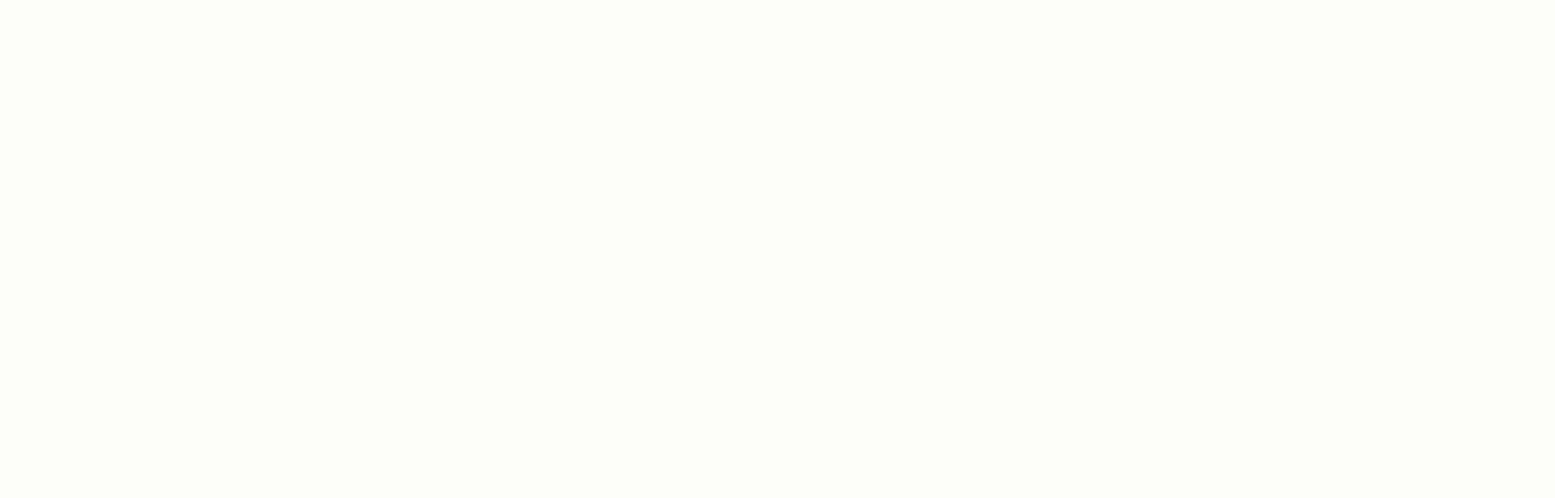
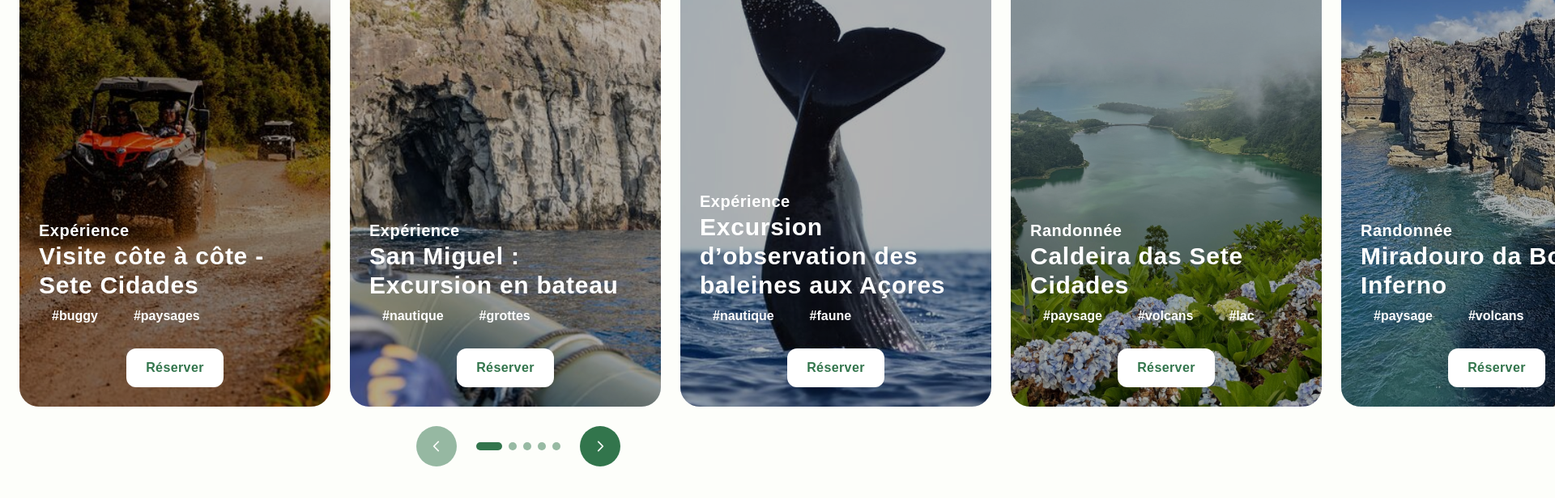
Before and after one commit to G-Theo18/TP1-TailwindCSS, a React (Vite) app: page / in a window 1280 px wide. Shown: the part 1398-2014 px from the top of the page at 81% size, 1920 px wide, since content can reach past the window. Before the commit the page ends 1096 px from the top, so only its background shows below. Built offline with nearby package versions, Linux system fonts and the light colour scheme; a web font is replaced by a local one.

Commit message:
Section Activités

```diff
--- a/package.json
+++ b/package.json
@@ -12,6 +12,8 @@
   "dependencies": {
     "@phosphor-icons/react": "^2.1.10",
     "@tailwindcss/vite": "^4.3.3",
+    "embla-carousel": "^8.6.0",
+    "embla-carousel-react": "^8.6.0",
     "react": "^19.1.1",
     "react-dom": "^19.1.1",
     "tailwind-variants": "^3.3.1",
--- a/src/App.tsx
+++ b/src/App.tsx
@@ -1,6 +1,7 @@
 import Menu from "./components/sections/menu";
 import Hero from "./components/sections/hero";
 import Benefits from "./components/sections/benefits";
+import Tours from "./components/sections/tours";
 
 export function App() {
   return (
@@ -12,7 +13,7 @@ export function App() {
 
       <main className="container mx-auto px-6">
         <Benefits />
-        {/* <Tours /> */}
+        <Tours />
         {/* <Hotels /> */}
         {/* <Blog /> */}
       </main>
--- a/src/components/button.tsx
+++ b/src/components/button.tsx
@@ -10,6 +10,7 @@ const button = tv({
       secondary: "bg-secondary text-white",
       tertiary: "bg-tertiary text-white",
       whitegreen: "bg-white text-green",
+      green: "bg-green text-white",
     },
 
     size: {
@@ -18,7 +19,7 @@ const button = tv({
     },
 
     shape: {
-      pill: "rounded-full",
+      pill: "rounded-full!",
       rounded: "",
     },
   },
--- /dev/null
+++ b/src/components/carrousel.tsx
@@ -0,0 +1,101 @@
+import type { EmblaCarouselType } from "embla-carousel";
+import useEmblaCarousel from "embla-carousel-react";
+import { useState, useCallback, useEffect, type ReactElement } from "react";
+import { CaretLeftIcon, CaretRightIcon } from "@phosphor-icons/react";
+import Button from "./button";
+
+type Props<T> = {
+    items: T[]
+    render: (item: T) => ReactElement<"li">;
+    classname?: string;
+}
+
+export function Carrousel<T>(props: Props<T>) {
+    // Initialisation du hook Embla
+    const [emblaRef, emblaApi] = useEmblaCarousel({
+        align: 'start',
+        skipSnaps: false,
+        dragFree: false, // snap automatique sur les éléments
+    });
+
+    const [selectedIndex, setSelectedIndex] = useState<number>(0);
+    const [scrollSnaps, setScrollSnaps] = useState<number[]>([]);
+    const [canScrollPrev, setCanScrollPrev] = useState<boolean>(false);
+    const [canScrollNext, setCanScrollNext] = useState<boolean>(false);
+
+    // Actions de navigation avec typage de l'index
+    const scrollPrev = useCallback(() => emblaApi?.scrollPrev(), [emblaApi]);
+    const scrollNext = useCallback(() => emblaApi?.scrollNext(), [emblaApi]);
+    const scrollTo = useCallback((index: number) => emblaApi?.scrollTo(index), [emblaApi]);
+
+    // Synchronisation de l'état (avec EmblaCarouselType)
+    const onSelect = useCallback((api: EmblaCarouselType) => {
+        setSelectedIndex(api.selectedScrollSnap());
+        setCanScrollPrev(api.canScrollPrev());
+        setCanScrollNext(api.canScrollNext());
+    }, []);
+
+    useEffect(() => {
+        if (!emblaApi) return;
+
+        emblaApi.reInit();
+        // oxlint-disable-next-line react/set-state-in-effect
+        setScrollSnaps(emblaApi.scrollSnapList());
+        onSelect(emblaApi);
+
+        emblaApi.on('select', onSelect);
+        emblaApi.on('reInit', onSelect);
+
+        return () => {
+            emblaApi.off('select', onSelect);
+            emblaApi.off('reInit', onSelect);
+        };
+    }, [emblaApi, onSelect, props.items]);
+
+    return (<div>
+
+        <div className="cursor-grab active:cursor-grabbing" ref={emblaRef}>
+            <ul className="flex gap-6 select-none">
+                {props.items.map((value) => props.render(value))}
+            </ul>
+        </div>
+
+
+        {/* Navigation */}
+        <div className='flex justify-center gap-6 items-center mt-6'>
+            <Button
+                onClick={scrollPrev}
+                disabled={!canScrollPrev}
+                className="p-4 rounded-full"
+                color="green"
+                aria-label="Précédent"
+            >
+                <CaretLeftIcon weight='bold' size={18} />
+            </Button>
+
+            <div className="flex justify-center gap-2">
+                {scrollSnaps.map((_, index: number) => (
+                    <button
+                        key={index}
+                        onClick={() => scrollTo(index)}
+                        className={`h-2.5 rounded-full transition-all duration-300 ${index === selectedIndex
+                                ? 'w-8 bg-green'
+                                : 'w-2.5 bg-green/50 hover:bg-green'
+                            }`}
+                        aria-label={`Aller au slide ${index + 1}`}
+                    />
+                ))}
+            </div>
+
+            <Button
+                onClick={scrollNext}
+                disabled={!canScrollNext}
+                className="p-4 rounded-full"
+                color="green"
+                aria-label="Suivant"
+            >
+                <CaretRightIcon weight='bold' size={18} />
+            </Button>
+        </div>
+    </div>);
+}
--- /dev/null
+++ b/src/components/sections/tours.tsx
@@ -0,0 +1,25 @@
+import Heading from "../heading";
+import ActivityCard from "../activity-card";
+import { Carrousel } from "../carrousel";
+import { ACTIVITIES } from "../../data/activities.data";
+
+export default function Tours() {
+    return (
+        <div className="py-20">
+            <div className="my-10 left-32">
+                <Heading text="green" as="h1" size="lg">
+                    Composez votre voyage
+                </Heading>
+            </div>
+
+            <Carrousel
+                items={ACTIVITIES}
+                render={(activity) => (
+                    <li key={activity.id}>
+                        <ActivityCard activity={activity} />
+                    </li>
+                )}
+            />
+        </div>
+    );
+}
```
Also changed, not shown: 1 other file (tests, documents, lock files or other folders).
